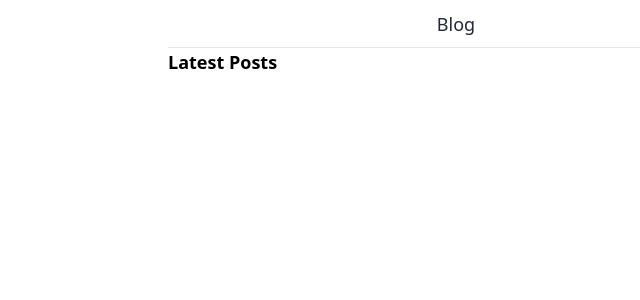
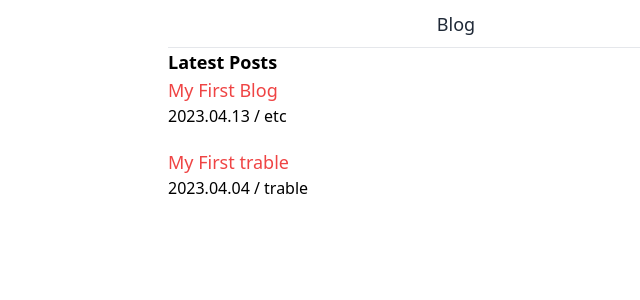
Before and after one commit to genioustar/carrot-market, a Next.js app: page /blog in a window 1280 px wide. Shown: the top 300 px of the page, without its empty margins (184-824 px from the left). Built offline with nearby package versions, Linux system fonts and the light colour scheme.

Commit message:
static 페이지를 만들어서 pre rendering하는 것!

```diff
--- a/package.json
+++ b/package.json
@@ -17,6 +17,7 @@
     "@types/react-dom": "18.0.10",
     "eslint": "8.32.0",
     "eslint-config-next": "13.1.2",
+    "gray-matter": "^4.0.3",
     "iron-session": "^6.3.1",
     "next": "13.1.2",
     "react": "18.2.0",
--- a/pages/api/chats/[id].ts
+++ b/pages/api/chats/[id].ts
@@ -24,7 +24,7 @@ async function handler(
         createdAt: "asc",
       },
     });
-    console.log(chats);
+    // console.log(chats);
     res.json({
       ok: true,
       chats,
--- a/pages/blog.tsx
+++ b/pages/blog.tsx
@@ -1,9 +1,42 @@
 import Layout from "@/components/layout";
+import { readFileSync, readdirSync } from "fs";
+import matter from "gray-matter";
+import { NextPage } from "next";
 
-export default function Blog() {
+interface postForm {
+  title: string;
+  date: string;
+  category: string;
+}
+
+const Blog: NextPage<{ blogPosts: postForm[] }> = ({ blogPosts }) => {
+  // 아래 getStaticProps에서 주는 값이랑 같아야함!
+  console.log(blogPosts);
   return (
     <Layout title="Blog" seoTitle="BLOG">
       <h1 className="text-lg font-semibold">Latest Posts</h1>
+      {blogPosts.map((blogPosts, index) => (
+        <div key={index} className="mb-5">
+          <span className="text-lg text-red-500">{blogPosts.title}</span>
+          <div>
+            <span>
+              {blogPosts.date} / {blogPosts.category}
+            </span>
+          </div>
+        </div>
+      ))}
     </Layout>
   );
+};
+
+export async function getStaticProps() {
+  const blogPosts = readdirSync("./posts").map((file) => {
+    const blogText = readFileSync(`./posts/${file}`, "utf-8");
+    return matter(blogText).data;
+  });
+  return {
+    props: { blogPosts }, // props의 이름이 위에 params이름과 같아야함!
+  };
 }
+
+export default Blog;
--- a/posts/01-first-post.md
+++ b/posts/01-first-post.md
@@ -1,3 +1,9 @@
+---
+title: My First Blog
+date: 2023.04.13
+category: etc
+---
+
 # Welcome everyone!
 
 Thisis my first blog post!
--- /dev/null
+++ b/posts/02-first-trable.md
@@ -0,0 +1,9 @@
+---
+title: My First trable
+date: 2023.04.04
+category: trable
+---
+
+# Welcome everyone!
+
+Thisis my first trable!
```
Also changed, not shown: 1 other file (tests, documents, lock files or other folders).
